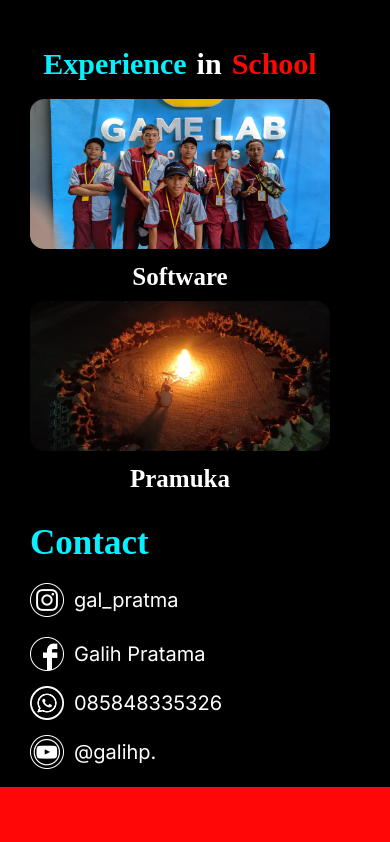
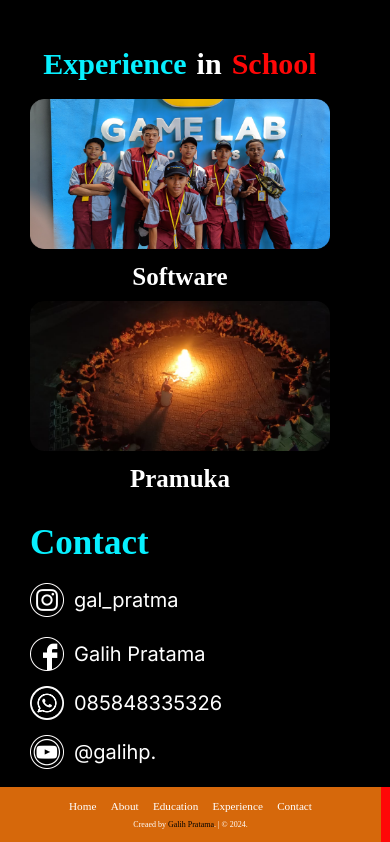
Before and after one commit to Galihtama/Galih, a plain HTML site: page index.html in a window 390 px wide. Shown: the part 1403-2245 px from the top of the page. Before the commit the page ends 2190 px from the top, so only its background shows below. Drawn offline with Linux system fonts and the light colour scheme; a web font is replaced by a local one.

Commit message:
menambahakn footer yang berupa link nav dan sedikit copyright

```diff
--- a/index.html
+++ b/index.html
@@ -12,7 +12,7 @@
     <div class="logo">
         <h4>Galih P.</h4>
     </div>
-    <ul class="">
+    <ul class="slide">
     <li><a href="#1">Home</a></li>
     <li><a href="#2">About</a></li>
     <li><a href="#3">Education</a></li>
@@ -111,6 +111,23 @@
             </div>
             <br>
         </div>
+        </div>
+
+
+        <!-- footer -->
+        <footer>
+            <div class="links">
+                <a href="#1">Home</a>
+                <a href="#2">About</a>
+                <a href="#3">Education</a>
+                <a href="#4">Experience</a>
+                <a href="#5">Contact</a>
+            </div>
+
+            <div class="card">
+                <p>Creaed by <a href="">Galih Pratama</a>. | &copy; 2024.</p>
+            </div>
+        </footer>
         <!-- akhir kontak -->
 </div>
     <!-- akhir semua hero  -->
--- a/style.css
+++ b/style.css
@@ -16,6 +16,7 @@ body{
     overflow-x: hidden;
     margin-left: auto;
     margin-right: auto;
+    color: white;
 }
 /* Navbar */
 
@@ -597,6 +598,44 @@ nav ul li a:hover {
 }
 
 
+/* footer */
+footer {
+    width: 100%;
+    background-color: rgba(201, 138, 13, 0.747);
+    text-align: center;
+    padding:  1.3rem;
+    margin-top: 2rem;
+    justify-content: center;
+    align-items: center;
+    display: block;
+}
+
+
+
+footer .links a {
+    color: white;
+    padding: 2rem 1rem;
+    text-decoration: none;
+    font-size: 1.2rem;
+}
+
+footer .links a:hover {
+    color: black;
+}
+
+footer .card {
+   margin-top: 1rem;
+   font-size: 0.8rem;
+}
+
+footer .card  a {
+    color: black;
+    text-decoration: none;
+}
+
+
+
+
 /* media query */
 
 /* mobile phone */
@@ -652,7 +691,7 @@ nav ul li a:hover {
 
     }
 
-    nav ul.slide {
+    nav ul.slide.active {
         opacity: 1;
         transform: translateX(0);
     }
@@ -1211,6 +1250,24 @@ nav ul li a:hover {
         margin-right: 0;
     }
 
+    footer {
+        max-width: 381px;
+        width: 100%;
+        height: auto;
+        padding: 0.8rem 0;
+        margin-top: 0rem;
+        font-size: 7%;
+    }
+    footer .links a{
+        font-size: 0.7rem;
+        padding: 0.2rem 0.4rem;
+    }
+
+    footer .card {
+        font-size: 0.5rem;
+        padding: 0rem;
+        margin-top: 0.5rem;
+    }
 
     /* akhir contact */
 }
```
